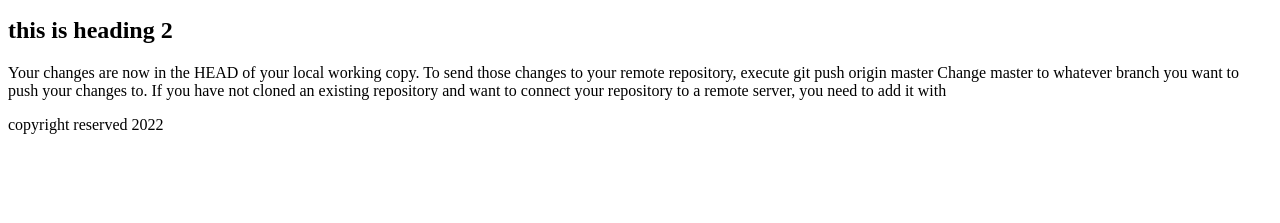
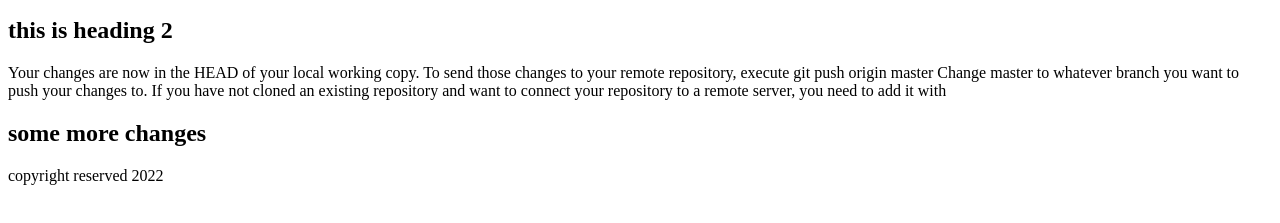
Before and after one commit to mInzamamMalik/my-first-website, a plain HTML site: page index.html in a window 1280 px wide. Shown: the part 101-324 px from the top of the page. Drawn offline with Linux system fonts and the light colour scheme.

Commit message:
last h2 heading

```diff
--- a/index.html
+++ b/index.html
@@ -24,6 +24,10 @@
         to add it with
     </p>
 
+    <h2>
+        some more changes
+    </h2>
+
     <footer>
         copyright reserved 2022
     </footer>
```
